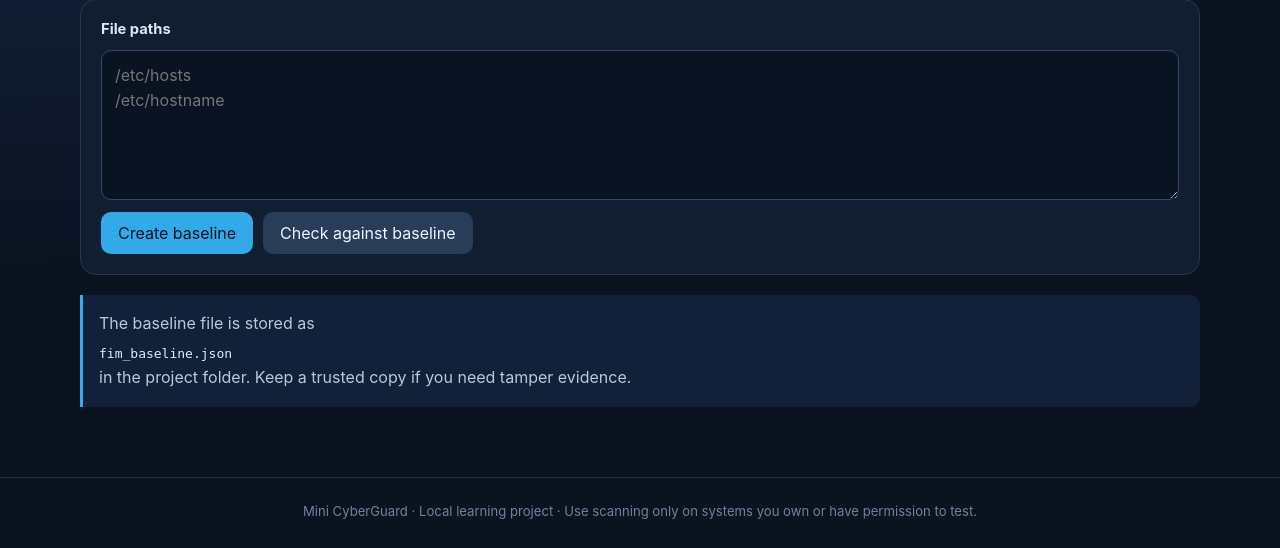
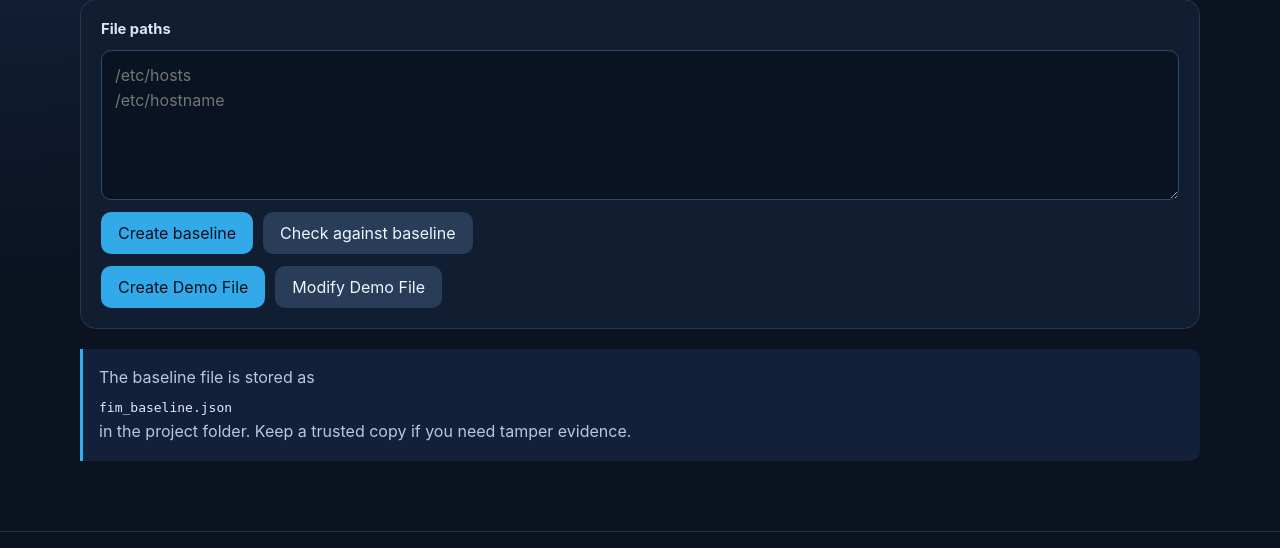
Before and after one commit to Aaditya521/MiniCyberGuard, a Flask app: page /fim in a window 1280 px wide. Shown: the part 233-781 px from the top of the page. Before the commit the page ends 752 px from the top, so only its background shows below. Run offline with Flask 3, Linux system fonts and the light colour scheme.

Commit message:
Add FIM demo file controls

```diff
--- a/app.py
+++ b/app.py
@@ -291,6 +291,24 @@ def fim():
     message = None
     if request.method == "POST":
         action = request.form.get("action", "")
+
+        # Safe demo actions: only write to this fixed project-local file.
+        demo_file = BASE_DIR / "fim_demo.txt"
+        if action == "create_demo":
+            demo_file.write_text("MiniCyberGuard FIM demo file - original content.\\n", encoding="utf-8")
+            message = "Demo file created. Add its path to the baseline: " + str(demo_file)
+            add_event("File Integrity", "INFO", "Demo file created", str(demo_file))
+            return render_template("fim.html", message=message, demo_path=str(demo_file))
+        elif action == "modify_demo":
+            if not demo_file.is_file():
+                flash("Create the demo file first.", "warning")
+            else:
+                with demo_file.open("a", encoding="utf-8") as f:
+                    f.write("Demo modification for FIM testing.\\n")
+                message = "Demo file modified. Check its path against the existing baseline: " + str(demo_file)
+                add_event("File Integrity", "INFO", "Demo file modified", str(demo_file))
+                return render_template("fim.html", message=message, demo_path=str(demo_file))
+
         raw_paths = request.form.get("paths", "").strip()
         paths = [Path(p.strip()).expanduser() for p in raw_paths.splitlines() if p.strip()]
         if not paths:
--- a/templates/fim.html
+++ b/templates/fim.html
@@ -5,6 +5,10 @@
 <form method="post" class="panel"><input type="hidden" name="csrf_token" value="{{ csrf_token }}">
 <label for="paths">File paths</label><textarea id="paths" name="paths" rows="5" required placeholder="/etc/hosts&#10;/etc/hostname"></textarea>
 <div class="button-row"><button type="submit" name="action" value="baseline">Create baseline</button><button type="submit" class="secondary" name="action" value="check">Check against baseline</button></div>
+<div class="button-row">
+<button type="submit" name="action" value="create_demo" formnovalidate>Create Demo File</button>
+<button type="submit" class="secondary" name="action" value="modify_demo" formnovalidate>Modify Demo File</button>
+</div>
 </form>
 {% if message %}<div class="flash success">{{ message }}</div>{% endif %}
 <div class="note">The baseline file is stored as <code>fim_baseline.json</code> in the project folder. Keep a trusted copy if you need tamper evidence.</div>
```
